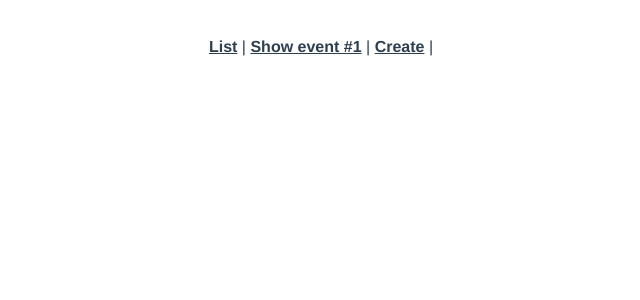
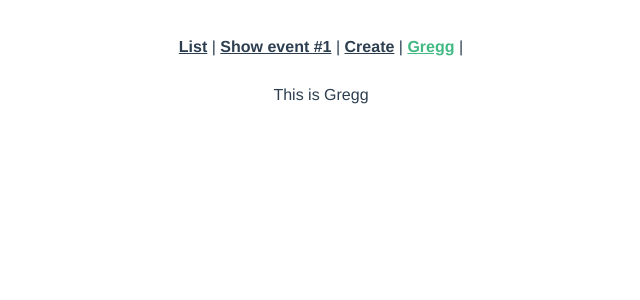
Before and after one commit to caritobd91/vue-playground, a Vue app in the folder vue-playground/: page /user/Gregg in a window 1280 px wide. Shown: the top 300 px of the page, without its empty margins (319-959 px from the left). Built offline with nearby package versions, Linux system fonts and the light colour scheme.

Commit message:
Dynamic routes using

```diff
--- a/vue-playground/src/App.vue
+++ b/vue-playground/src/App.vue
@@ -4,6 +4,7 @@
       <router-link :to="{ name: 'event-list' }">List</router-link> |
       <router-link :to="{ name: 'event-show' }">Show event #1</router-link> |
       <router-link :to="{ name: 'event-create' }">Create</router-link> |
+      <router-link :to="{ name: 'user', params: { username: 'Gregg'} }">Gregg</router-link> |
     </div>
     <router-view />
   </div>
--- a/vue-playground/src/router/index.js
+++ b/vue-playground/src/router/index.js
@@ -3,6 +3,7 @@ import VueRouter from "vue-router";
 import EventCreate from "../views/EventCreate.vue";
 import EventList from "../views/EventList.vue";
 import EventShow from "../views/EventShow.vue";
+import User from "../views/User.vue";
 
 Vue.use(VueRouter);
 
@@ -22,6 +23,11 @@ const routes = [
     name: "event-create",
     component: EventCreate
   },
+  {
+    path: "/user/:username",
+    name: "user",
+    component: User
+  },
   // {
   //   path: "/about",
   //   name: "About",
--- /dev/null
+++ b/vue-playground/src/views/User.vue
@@ -0,0 +1,5 @@
+<template>
+  <div>
+    This is {{ $route.params.username }}
+  </div>
+</template>
```
